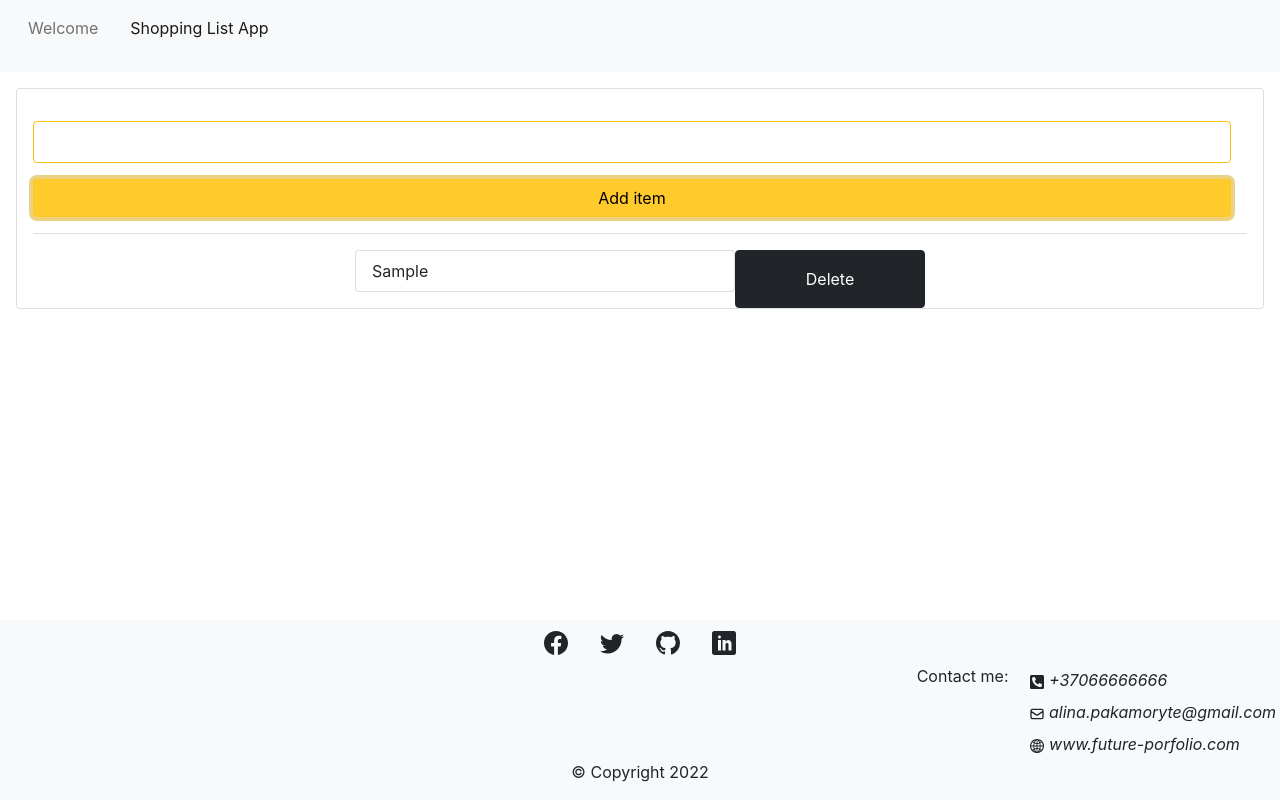
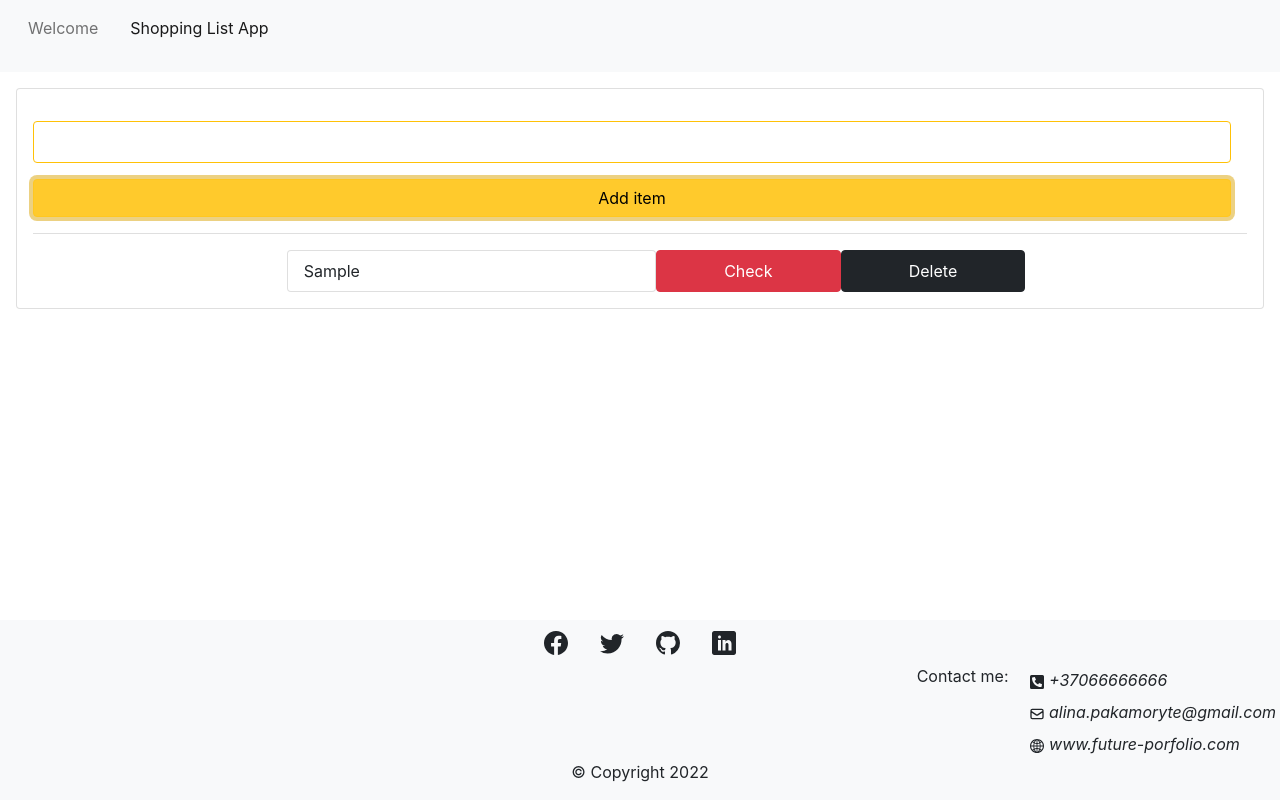
Before and after one commit to alinapak/shoppingListApp2, a React (Create React App) app: page /app in a window 1280 px wide. Both pictures are taken after typing "Sample" into the empty fields and a click on the button "Add item". Built offline with nearby package versions, Linux system fonts and the light colour scheme; the HTML template or start-up script is replaced by a standard one.

Commit message:
Changed input items data type,it is done for UPDATE functionality, now data updates in local storage, styling is not done

```diff
--- a/src/components/ShoppingListApp/ShopingListApp.js
+++ b/src/components/ShoppingListApp/ShopingListApp.js
@@ -1,26 +1,45 @@
 import React, { useEffect, useState } from 'react';
 
+   const readLocalItems = () => {
+      let shopItems = localStorage.getItem("items");
+      if (shopItems) {
+         return JSON.parse(localStorage.getItem("items"));
+      }
+      else {
+         return [];
+      }
+   }
+
 const ShoppingListApp = () => {
-   const [items, setItems] = useState([]);
-   const [newItem, setNewItem] = useState([]);
+   const [items, setItems] = useState(readLocalItems());
+   const [newItem, setNewItem] = useState();
+
+   useEffect(() => {
+      localStorage.setItem("items", JSON.stringify(items));
+   }, [items]);
 
    const addItem = (e) => {
       e.preventDefault();
-      let createItems = JSON.stringify([...items, newItem]);
-      localStorage.setItem("items", createItems);
+      setItems([...items, { item: newItem, completed: false, id: Math.random() * 1000 }]);
       setNewItem("");
-      setItems([...items, newItem]);
    }
+
    const removeItem = (shoppingItem) => {
       let filtered = items.filter((shopI) => shopI !== shoppingItem);
-      localStorage.setItem("items", JSON.stringify(filtered));
       setItems(filtered);
    };
 
-   useEffect(() => {
-      let localStorageItems = JSON.parse(localStorage.getItem("items"));
-      setItems(localStorageItems || []);
-   }, []);
+   const checkItem = (x) => {
+      setItems(items.map((item) => {
+         if (item.id === x) {
+            return {
+               ...item, completed: !item.completed
+            }
+         }
+         return item;
+      }
+      ))
+   }
 
    return (
       <div className="card m-3">
@@ -30,10 +49,11 @@ const ShoppingListApp = () => {
             <button className=" btn mt-3 btn-warning">Add item</button>
          </form>
          <div className="container">{items.map((item, idx) => (
-            <div className="row justify-content-center" key={idx}>
-               <p className="list-group-item rounded col-4">{item}</p>
-               <button onClick={() => { removeItem(item); }}className="btn col-2 btn-dark">Delete</button>
-            </div>
+            <ul className="row justify-content-center" key={idx}>
+               <li className="list-group-item rounded col-4">{item.item}</li>
+               <button className="btn col-2 btn-danger" onClick={() => checkItem(item.id)}>Check</button>
+               <button onClick={() => { removeItem(item); }} className="btn col-2 btn-dark">Delete</button>
+            </ul>
          )
          )}
          </div>
```
